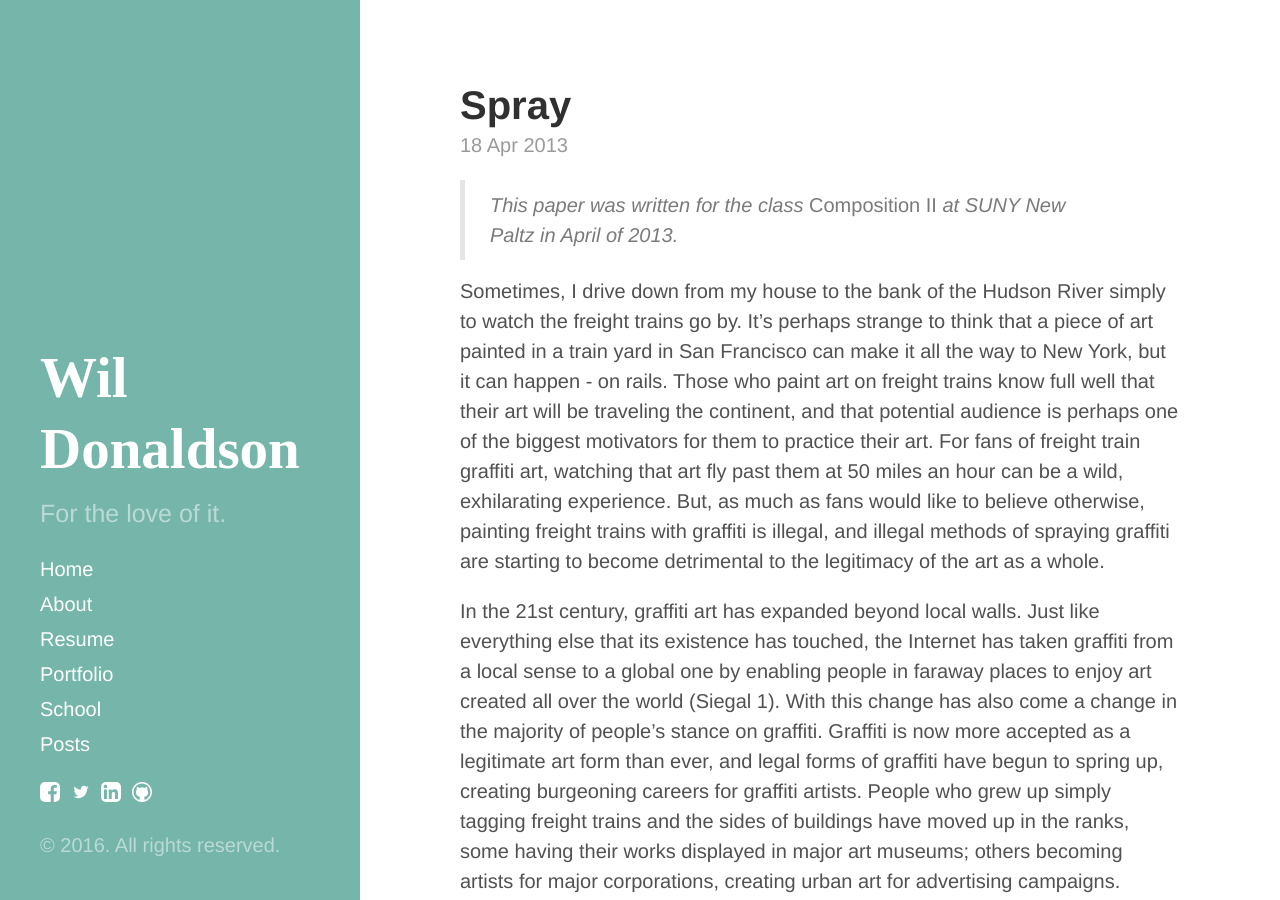
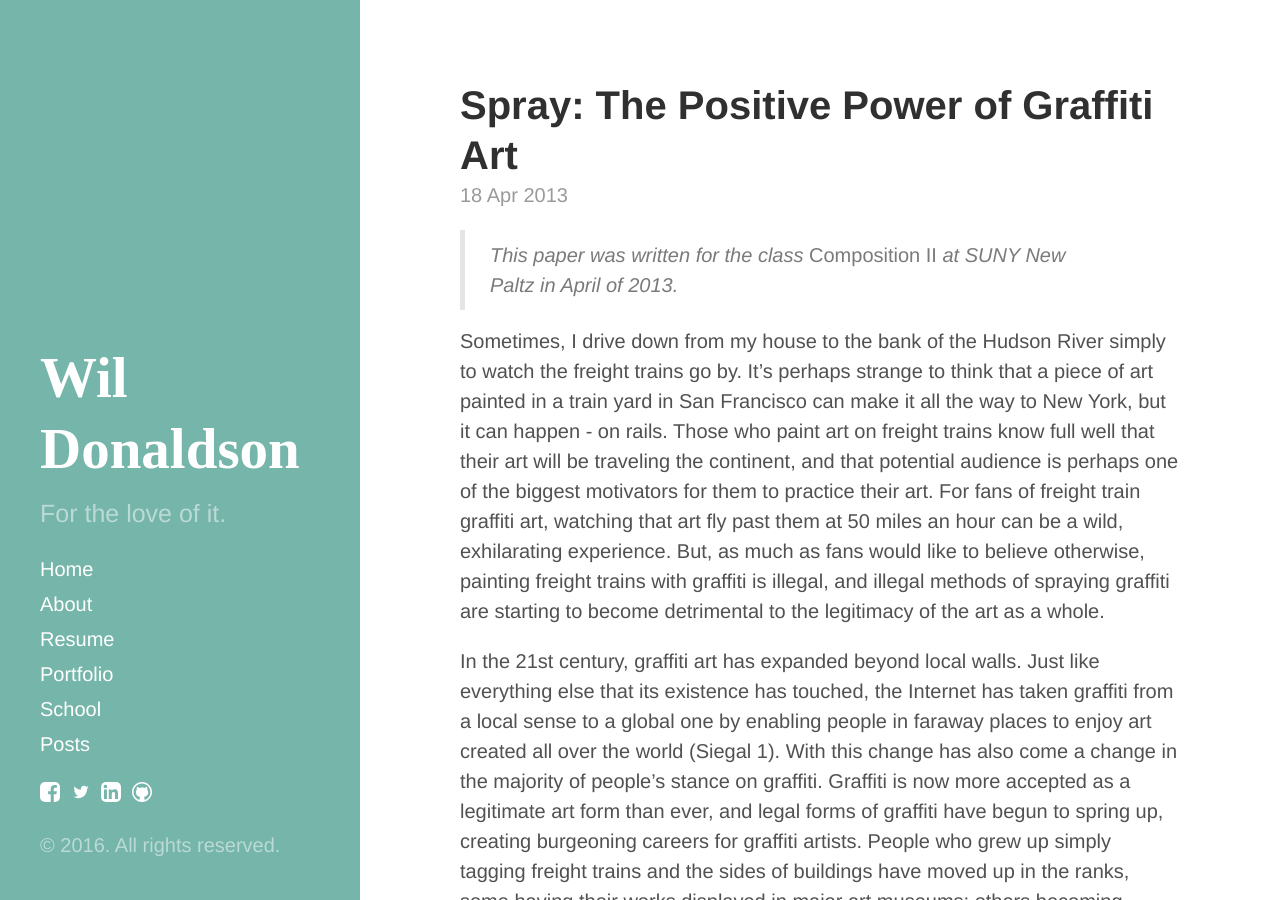
Before and after one commit to crownsedge/wildonaldson.me, a Jekyll site: the page built from _posts/2013-4-18-spray-the-positive-power.md, in a window 1280 px wide and 900 px high. Built offline with Jekyll 4.4.1, drawn with Linux system fonts in a browser that asks for light colours; comment, search, counter and statistics services are not loaded.

Commit message:
fix title

```diff
--- a/_posts/2013-4-18-spray-the-positive-power.md
+++ b/_posts/2013-4-18-spray-the-positive-power.md
@@ -1,6 +1,6 @@
 ---
 layout: post
-title: "Spray"
+title: "Spray: The Positive Power of Graffiti Art"
 ---
 
 > _This paper was written for the class_ Composition II _at SUNY New Paltz in April of 2013._
```
